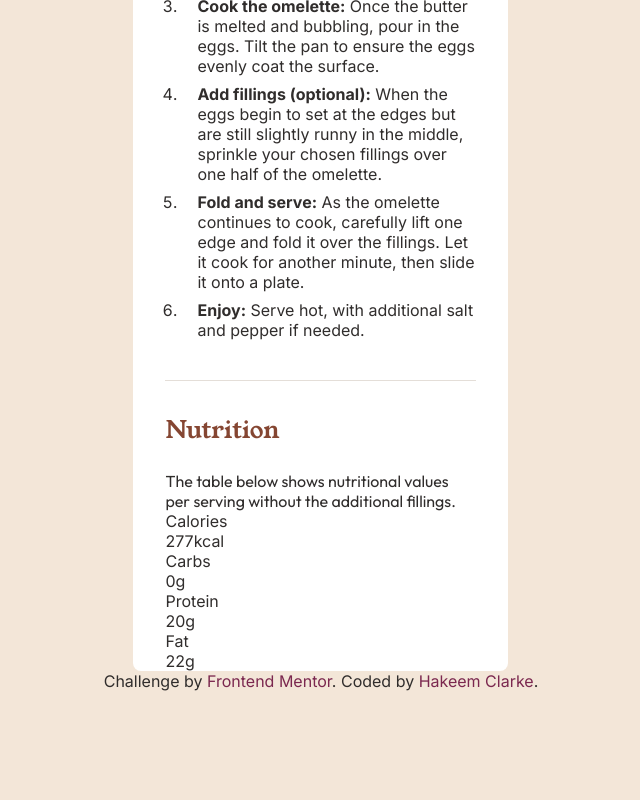
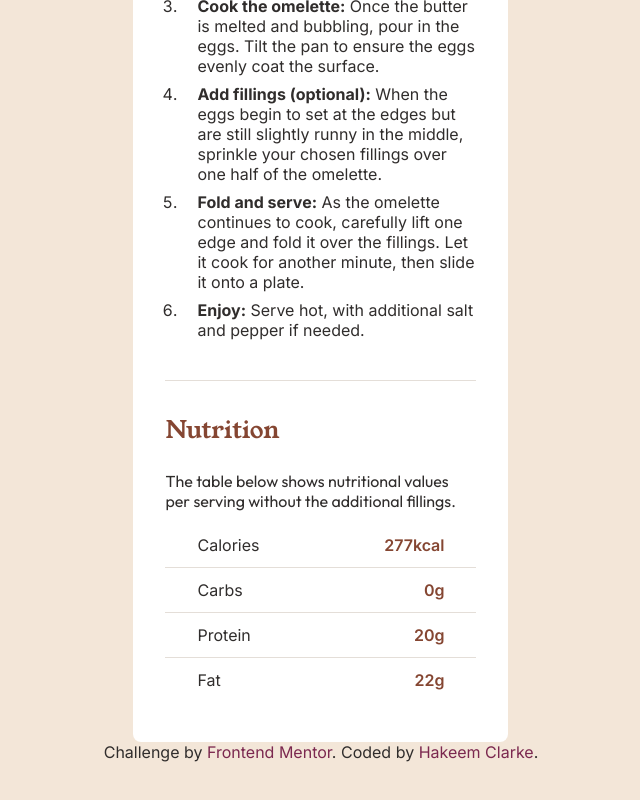
Before and after one commit to hakeem-jc/recipe-page, a Next.js app: page / in a window 1280 px wide. Shown: the part 1371-2171 px from the top of the page, without its empty margins (319-959 px from the left). Built offline with nearby package versions, Linux system fonts and the light colour scheme.

Commit message:
Style Nutrition page

```diff
--- a/app/page.module.css
+++ b/app/page.module.css
@@ -25,7 +25,6 @@
   gap: 2rem;
   width: 311px;
 }
-
 
 .descriptionTitle {
    font-size: 36px;
@@ -68,7 +67,26 @@
   border-top: 1px solid var(--light-grey);
 }
 
+.nutritionInfo {
+  margin-top: 0.75rem;
+  padding-bottom: 2.5rem;
+}
 
+.row {
+  display: flex;
+  justify-content: space-between;
+  padding: 0.75rem 2rem 0.75rem 2rem;
+  border-bottom: 1px solid var(--light-grey);
+}
+
+.row:last-child {
+  border: none;
+}
+
+.coloredCell {
+  color: var(--nutmeg);
+  font-weight: 600;
+}
 
 @media screen and (min-width: 375px) {
   .image, .main {
--- a/app/page.tsx
+++ b/app/page.tsx
@@ -68,7 +68,7 @@ export default function Home() {
           <article>
             <h2>Nutrition</h2>
             <p>The table below shows nutritional values per serving without the additional fillings.</p>
-            <div>
+            <div className={styles.nutritionInfo}>
               <div className={styles.row}>
                 <div className={styles.cell}>Calories</div>
                 <div className={styles.coloredCell}>277kcal</div>
```
